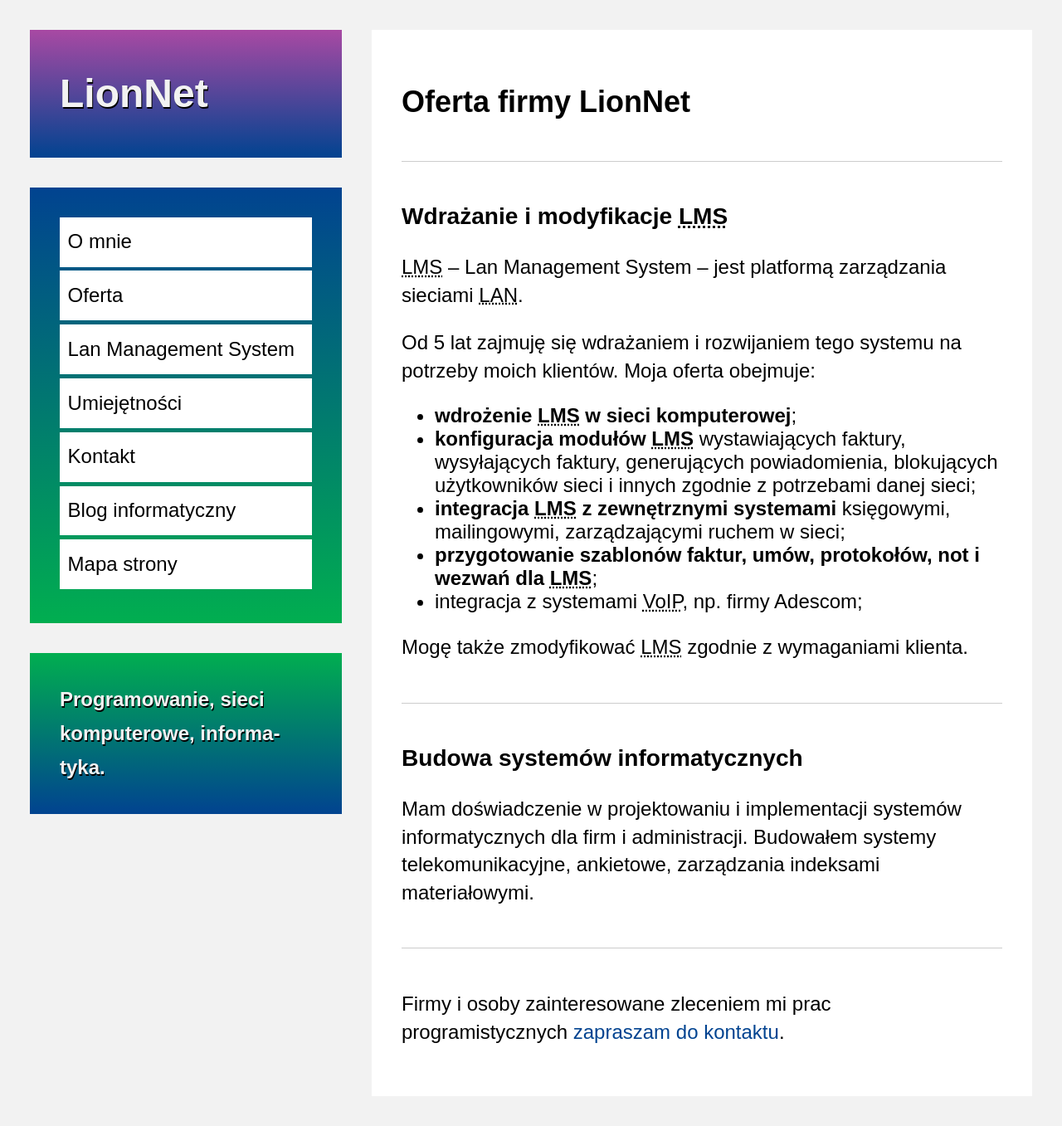
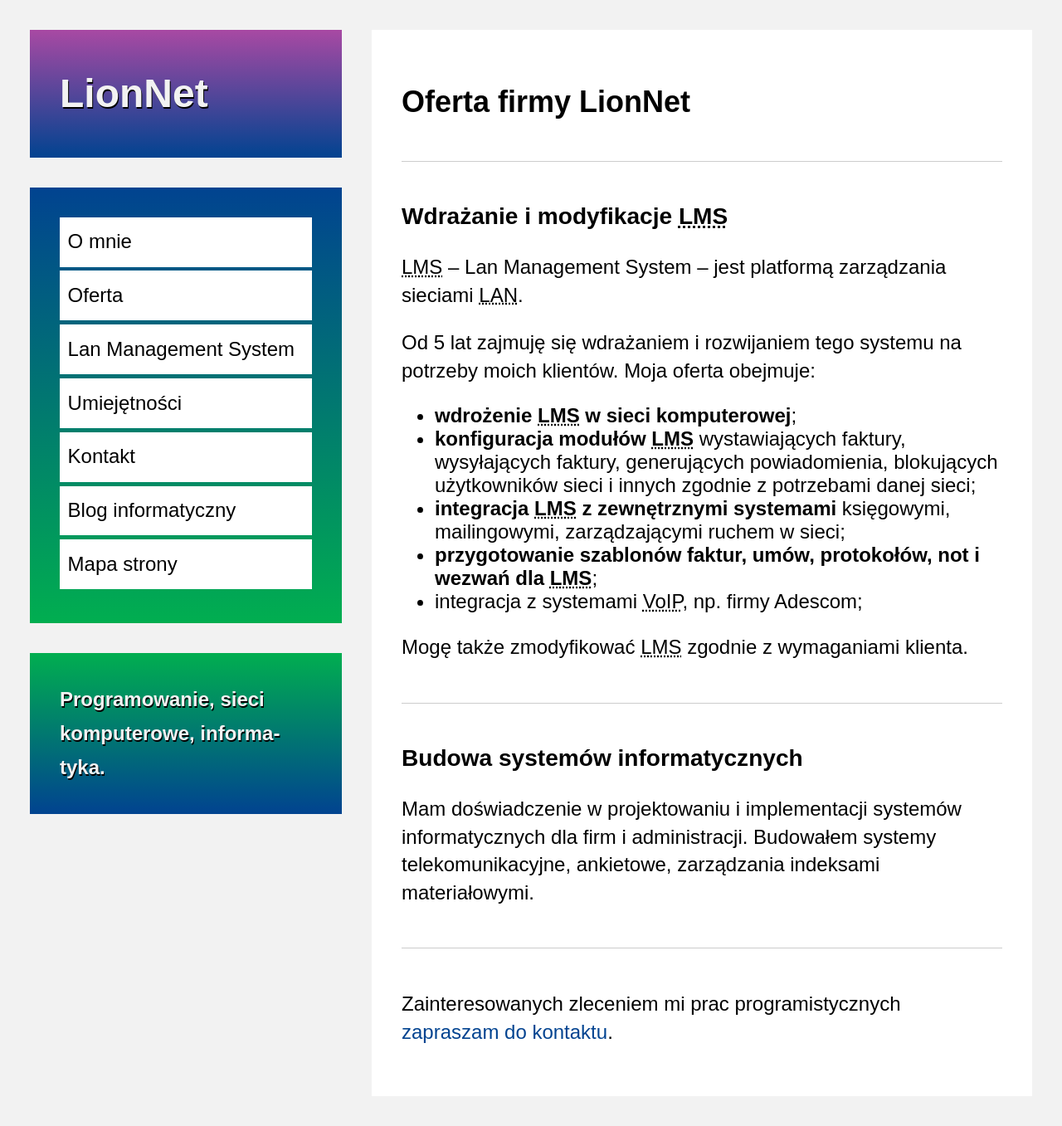
Before and after one commit to maciejlew/maciejlew.github.io, a Jekyll site: the page built from pages/offer.md, in a window 1280 px wide. Shown: the whole page at 83% size. Built offline with Jekyll 4.4.1, drawn with Linux system fonts in a browser that asks for light colours.

Commit message:
Changes contact link text

```diff
--- a/_includes/contact_link.md
+++ b/_includes/contact_link.md
@@ -1 +1 @@
-Firmy i osoby zainteresowane zleceniem mi prac programistycznych [zapraszam do kontaktu](/kontakt).
+Zainteresowanych zleceniem mi prac programistycznych [zapraszam do kontaktu](/kontakt).
```
